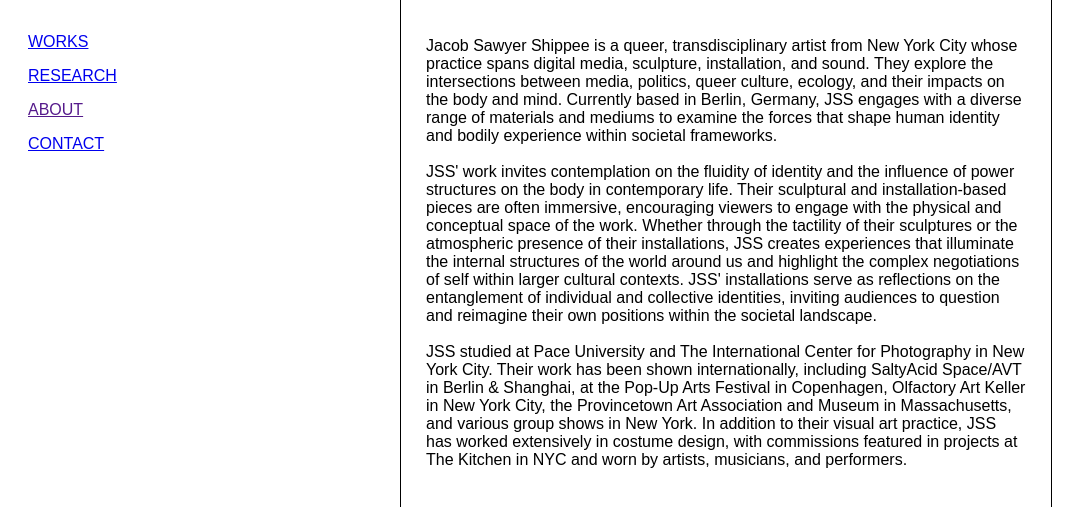
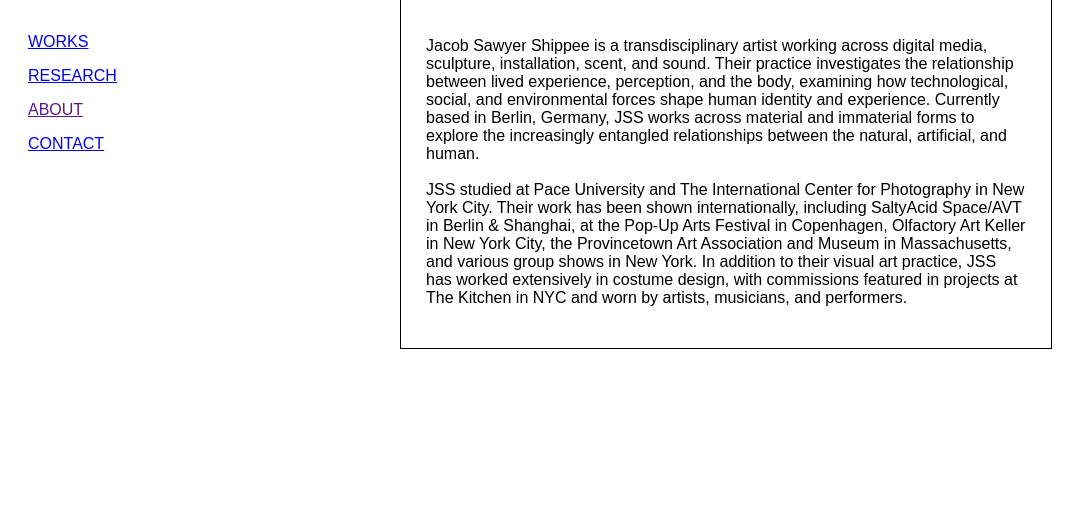
Before and after one commit to workplacejss/workplacejss.github.io, a plain HTML site: page index.html in a window 1280 px wide. Both pictures are taken after a click on the link "ABOUT". Shown: the part 105-612 px from the top of the page, without its empty margins (0-1087 px from the left). Drawn offline with Linux system fonts and the light colour scheme.

Commit message:
Update index.html

```diff
--- a/index.html
+++ b/index.html
@@ -313,7 +313,7 @@ The work is made of scented beeswax cast from an original sculpture, and pinned
 
 <div id="about-section" class="work-content" style="display: none;">
     <div class="work-box">
-        <p>  Jacob Sawyer Shippee is a queer, transdisciplinary artist from New York City whose practice spans digital media, sculpture, installation, and sound. They explore the intersections between media, politics, queer culture, ecology, and their impacts on the body and mind. Currently based in Berlin, Germany, JSS engages with a diverse range of materials and mediums to examine the forces that shape human identity and bodily experience within societal frameworks. <br> <br> JSS' work invites contemplation on the fluidity of identity and the influence of power structures on the body in contemporary life. Their sculptural and installation-based pieces are often immersive, encouraging viewers to engage with the physical and conceptual space of the work. Whether through the tactility of their sculptures or the atmospheric presence of their installations, JSS creates experiences that illuminate the internal structures of the world around us and highlight the complex negotiations of self within larger cultural contexts. JSS' installations serve as reflections on the entanglement of individual and collective identities, inviting audiences to question and reimagine their own positions within the societal landscape.<br><br>
+        <p>  Jacob Sawyer Shippee is a transdisciplinary artist working across digital media, sculpture, installation, scent, and sound. Their practice investigates the relationship between lived experience, perception, and the body, examining how technological, social, and environmental forces shape human identity and experience. Currently based in Berlin, Germany, JSS works across material and immaterial forms to explore the increasingly entangled relationships between the natural, artificial, and human. <br> <br>
             JSS studied at Pace University and The International Center for Photography in New York City. Their work has been shown internationally, including SaltyAcid Space/AVT in Berlin & Shanghai, at the Pop-Up Arts Festival in Copenhagen, Olfactory Art Keller in New York City, the Provincetown Art Association and Museum in Massachusetts, and various group shows in New York. In addition to their visual art practice, JSS has worked extensively in costume design, with commissions featured in projects at The Kitchen in NYC and worn by artists, musicians, and performers.
   </p>
     </div>
```
